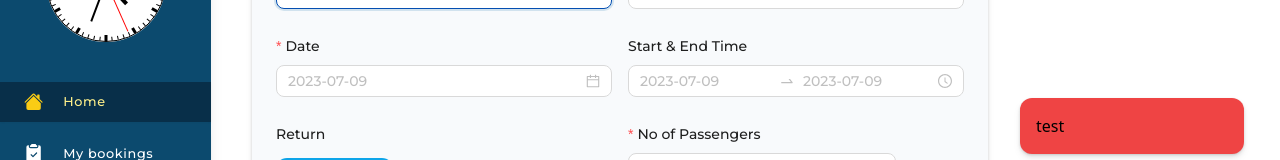
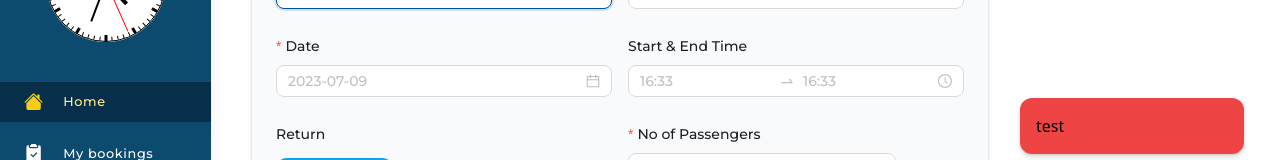
Before and after one commit to Nekromenzer/train-ticket-booking, a React (Vite) app: page / in a window 1280 px wide. Shown: the part 150-310 px from the top of the page. Built offline with nearby package versions, Linux system fonts and the light colour scheme.

Commit message:
time fix

```diff
--- a/src/data/pages/bookingForm.jsx
+++ b/src/data/pages/bookingForm.jsx
@@ -109,7 +109,7 @@ const data = {
       type: 'timeRange',
       autoComplete: 'on',
       hasFeedback: true,
-      placeholder: formattedDate(todayDate),
+      placeholder: formattedTime,
       allowClear: true,
       autoFocus: false,
       format: 'HH:mm',
```
